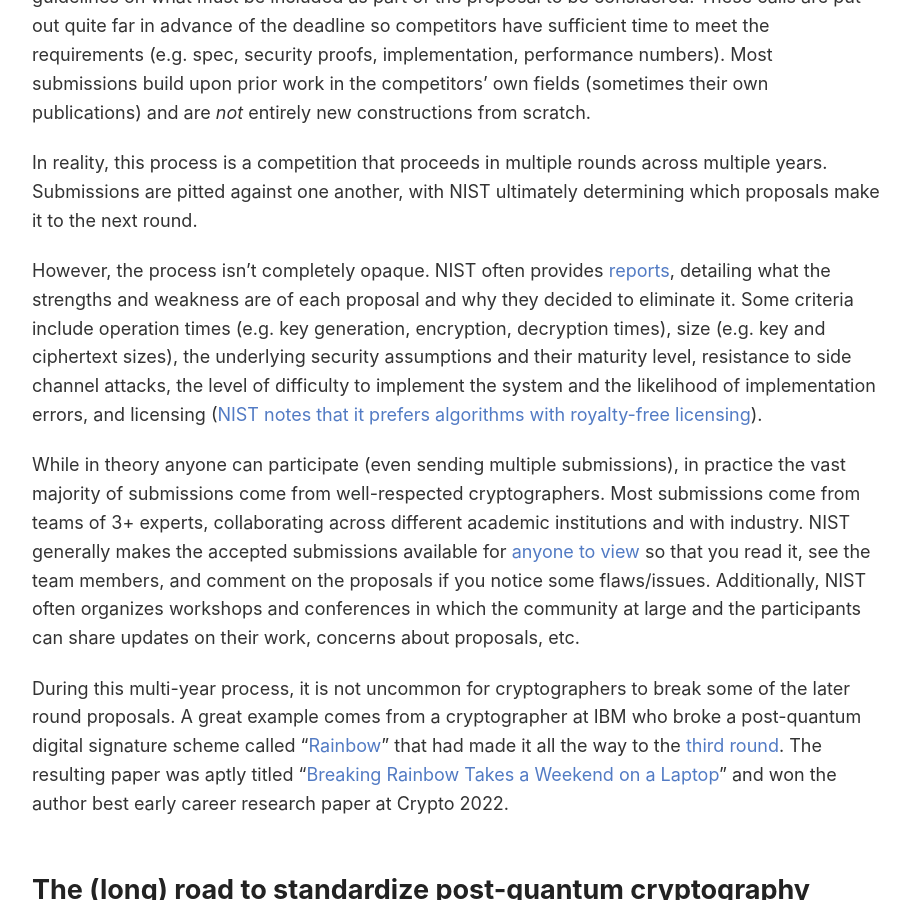
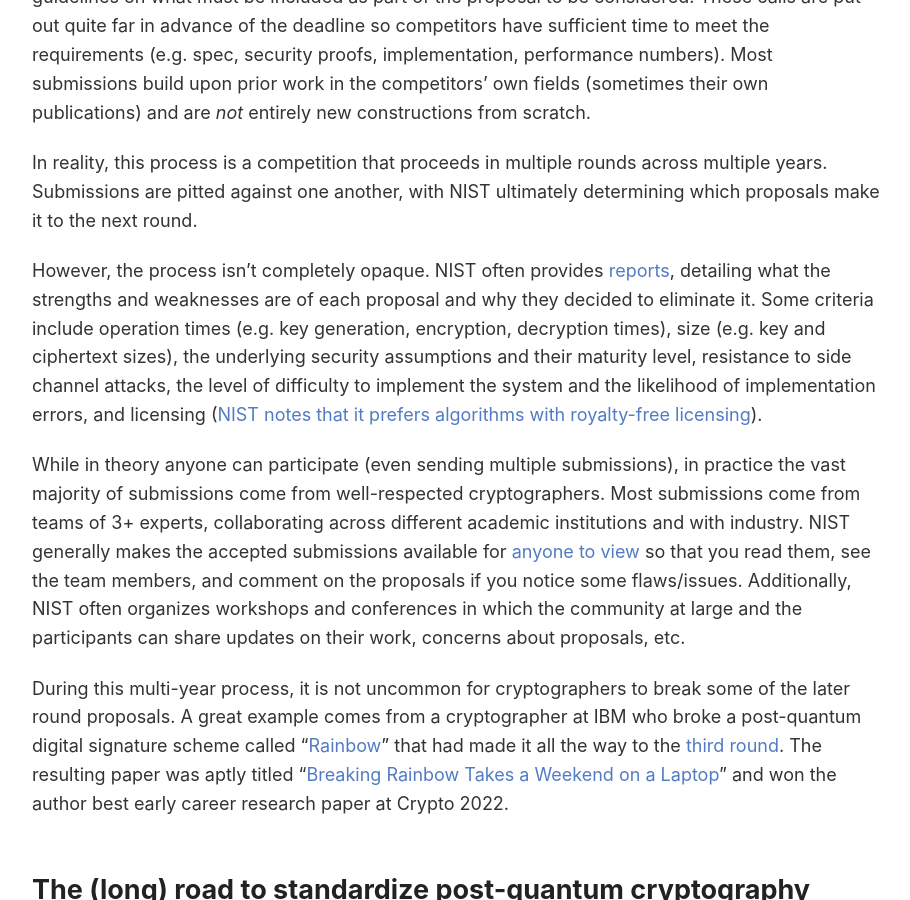
Before and after one commit to ravital/ravital.github.io, a Jekyll site: the page built from _posts/2026-09-02-pqc.md, in a window 1280 px wide and 900 px high, scrolled down 3919 px. Shown: the whole window, without its empty margins (183-1093 px from the left). Built offline with Jekyll 4.4.1, drawn with Linux system fonts in a browser that asks for light colours; some of the changed text lies outside the part shown.

Commit message:
Update 2026-09-02-pqc.md

```diff
--- a/_posts/2026-09-02-pqc.md
+++ b/_posts/2026-09-02-pqc.md
@@ -76,9 +76,9 @@ It all starts with NIST putting out a [formal call for proposals](https://csrc.n
 
 In reality, this process is a competition that proceeds in multiple rounds across multiple years. Submissions are pitted against one another, with NIST ultimately determining which proposals make it to the next round.
 
-However, the process isn't completely opaque. NIST often provides [reports](https://nvlpubs.nist.gov/nistpubs/ir/2020/NIST.IR.8309.pdf), detailing what the strengths and weakness are of each proposal and why they decided to eliminate it. Some criteria include operation times (e.g. key generation, encryption, decryption times), size (e.g. key and ciphertext sizes), the underlying security assumptions and their maturity level, resistance to side channel attacks, the level of difficulty to implement the system and the likelihood of implementation errors, and licensing ([NIST notes that it prefers algorithms with royalty-free licensing](https://nvlpubs.nist.gov/nistpubs/ir/2020/NIST.IR.8309.pdf)).
+However, the process isn't completely opaque. NIST often provides [reports](https://nvlpubs.nist.gov/nistpubs/ir/2020/NIST.IR.8309.pdf), detailing what the strengths and weaknesses are of each proposal and why they decided to eliminate it. Some criteria include operation times (e.g. key generation, encryption, decryption times), size (e.g. key and ciphertext sizes), the underlying security assumptions and their maturity level, resistance to side channel attacks, the level of difficulty to implement the system and the likelihood of implementation errors, and licensing ([NIST notes that it prefers algorithms with royalty-free licensing](https://nvlpubs.nist.gov/nistpubs/ir/2020/NIST.IR.8309.pdf)).
 
-While in theory anyone can participate (even sending multiple submissions), in practice the vast majority of submissions come from well-respected cryptographers. Most submissions come from teams of 3+ experts, collaborating across different academic institutions and with industry. NIST generally makes the accepted submissions available for [anyone to view](https://csrc.nist.gov/projects/post-quantum-cryptography/post-quantum-cryptography-standardization/round-1-submissions) so that you read it, see the team members, and comment on the proposals if you notice some flaws/issues. Additionally, NIST often organizes workshops and conferences in which the community at large and the participants can share updates on their work, concerns about proposals, etc.
+While in theory anyone can participate (even sending multiple submissions), in practice the vast majority of submissions come from well-respected cryptographers. Most submissions come from teams of 3+ experts, collaborating across different academic institutions and with industry. NIST generally makes the accepted submissions available for [anyone to view](https://csrc.nist.gov/projects/post-quantum-cryptography/post-quantum-cryptography-standardization/round-1-submissions) so that you read them, see the team members, and comment on the proposals if you notice some flaws/issues. Additionally, NIST often organizes workshops and conferences in which the community at large and the participants can share updates on their work, concerns about proposals, etc.
 
 During this multi-year process, it is not uncommon for cryptographers to break some of the later round proposals. A great example comes from a cryptographer at IBM who broke a post-quantum digital signature scheme called "[Rainbow](https://csrc.nist.gov/CSRC/media/Presentations/Rainbow/images-media/Rainbow-April2018.pdf)" that had made it all the way to the [third round](https://csrc.nist.gov/News/2020/pqc-third-round-candidate-announcement). The resulting paper was aptly titled "[Breaking Rainbow Takes a Weekend on a Laptop](https://eprint.iacr.org/2022/214.pdf)" and won the author best early career research paper at Crypto 2022.
 
```
Also changed, not shown: other parts of _posts/2026-09-02-pqc.md (+5 -5 lines).
